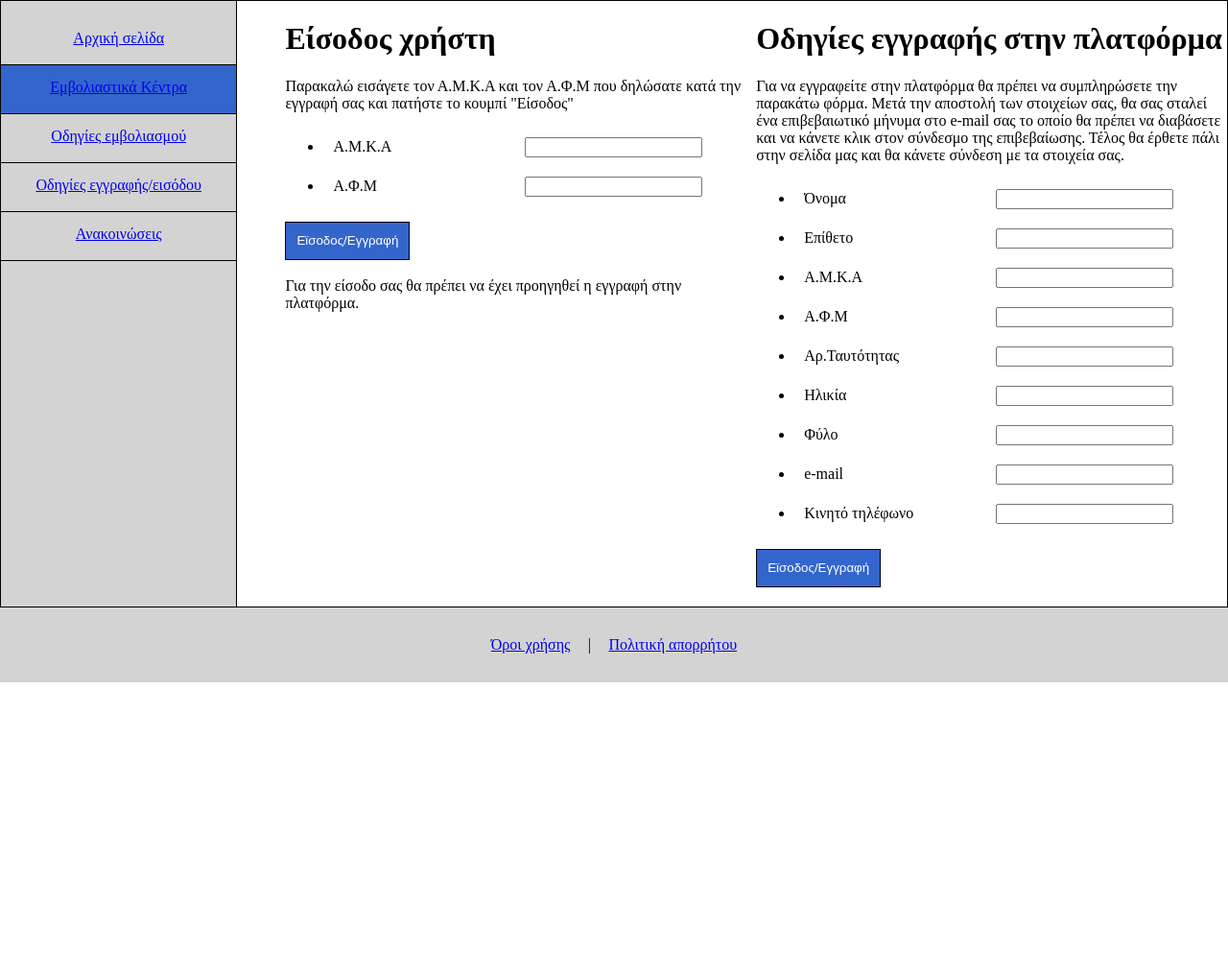
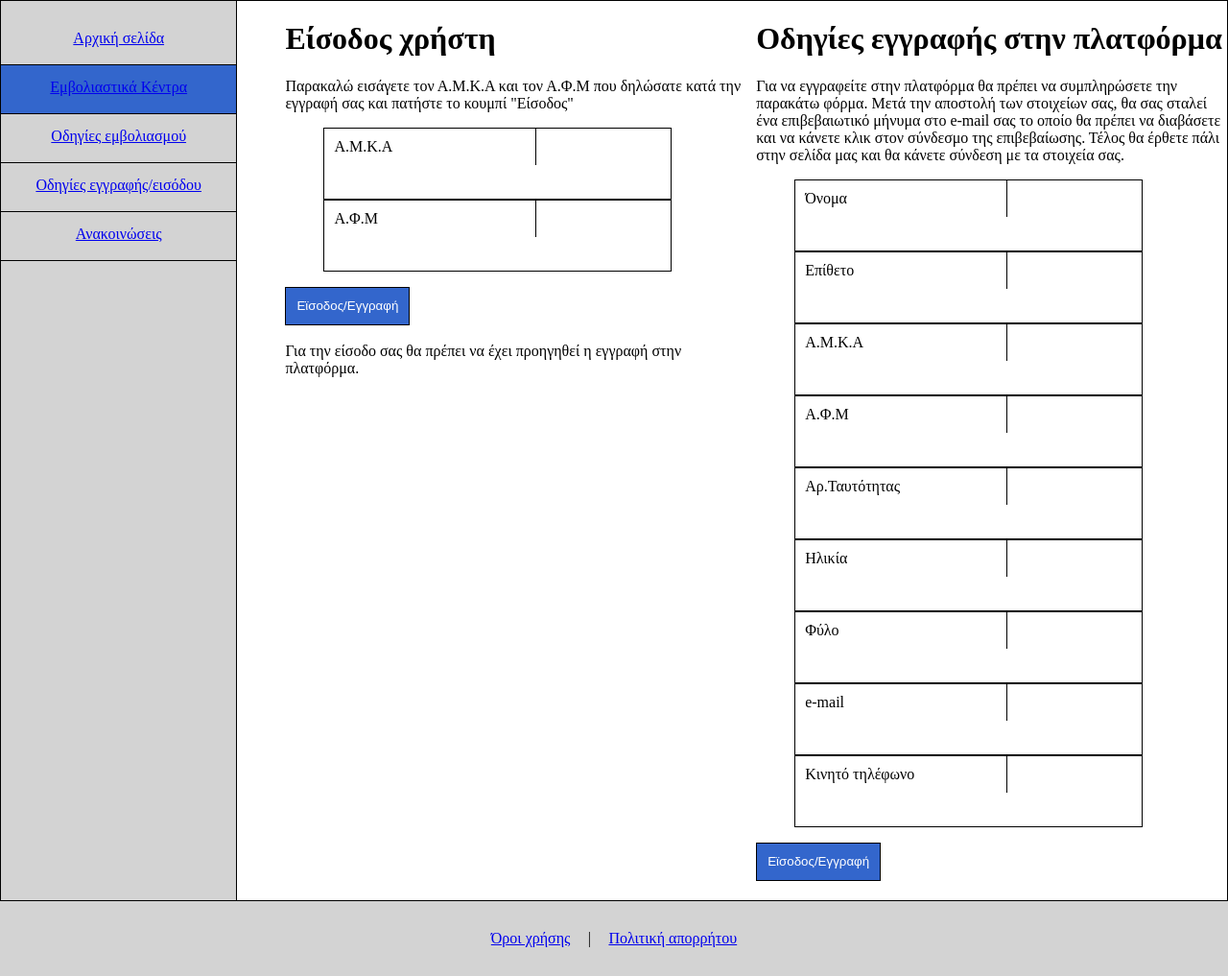
Before and after one commit to themhz/ergasia_pli23_html, a PHP site: page /eisodos_eggrafh.html in a window 1280 px wide. Shown: the part 150-1167 px from the top of the page at 96% size. Before the commit the page ends 861 px from the top, so only its background shows below. Run offline with PHP 8.4, Linux system fonts and the light colour scheme.

Commit message:
prosthesame login kai register

```diff
--- a/eisodos_eggrafh.html
+++ b/eisodos_eggrafh.html
@@ -57,7 +57,7 @@
                 </div>
                 <div class="box-r">
                     <form>
-                        <div class="odigies">
+                        <div class="register">
 
                             <h1>Οδηγίες εγγραφής στην πλατφόρμα</h1>
                             <p>
--- a/style.css
+++ b/style.css
@@ -161,20 +161,37 @@ body {
 
 }
 
-
 .active{
     background-color: #3366cc;
 }
 
 
-.odigies, .login{
+.odigies, .login, .register{
     align-items: stretch;
 }
 
-.login  >ul li, .odigies >ul li{
+.odigies >ul li{
     padding: 10px;
 }
-.login  >ul li >label, .odigies >ul li >label{
+.login  >ul li >label, .register >ul li >label{
+    border-right:1px solid black;
+    padding:10px;
+}
+.login  >ul li >input, .register >ul li >input{
+    width: 50%;
+    padding:10px;
+    border: none;
+}
+.login  >ul li,.register >ul li{
+    list-style:none;
+    border:1px solid black;
+    width:80%;
+}
+.login  >ul li>label,.register >ul li>label{
+    border-right: 1px solid black;
+}
+
+.login  >ul li >label, .odigies >ul li >label, .register >ul li>label{
     display:inline-block;
     width:200px;
 }
```
